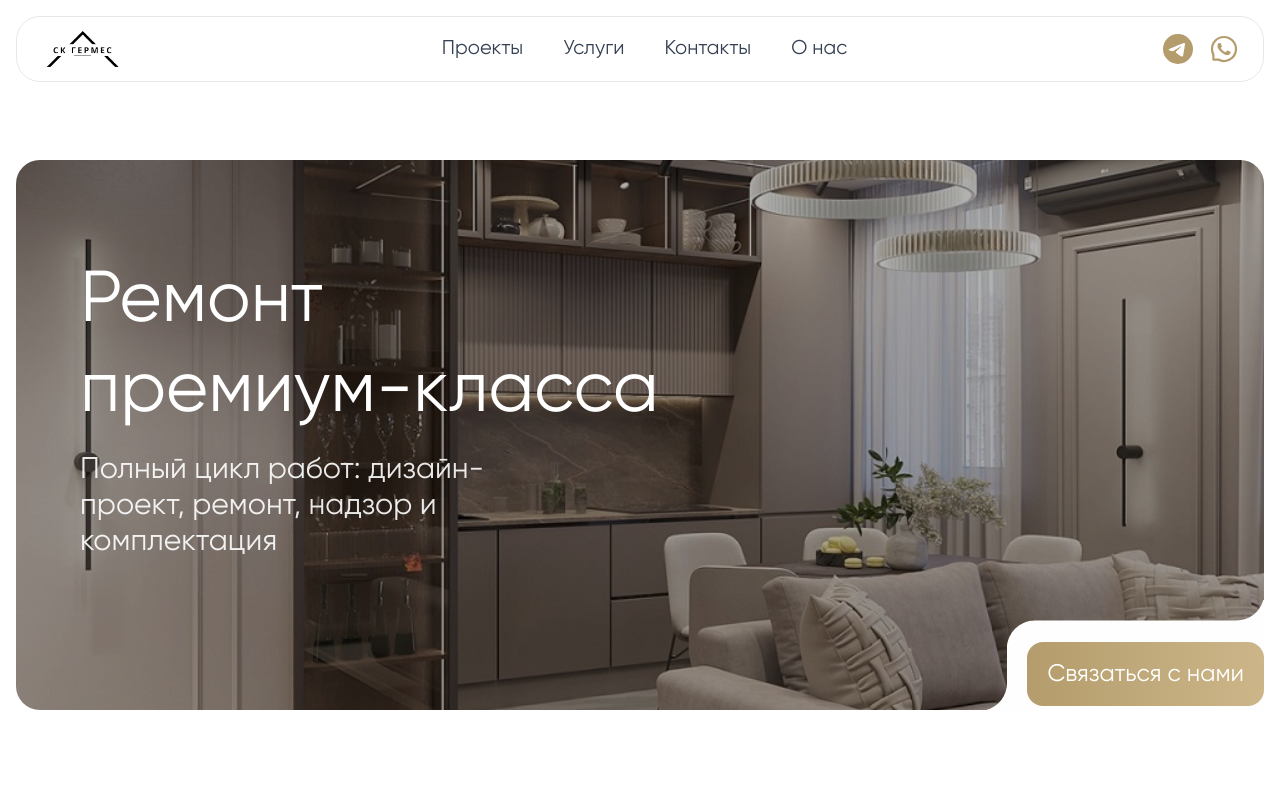
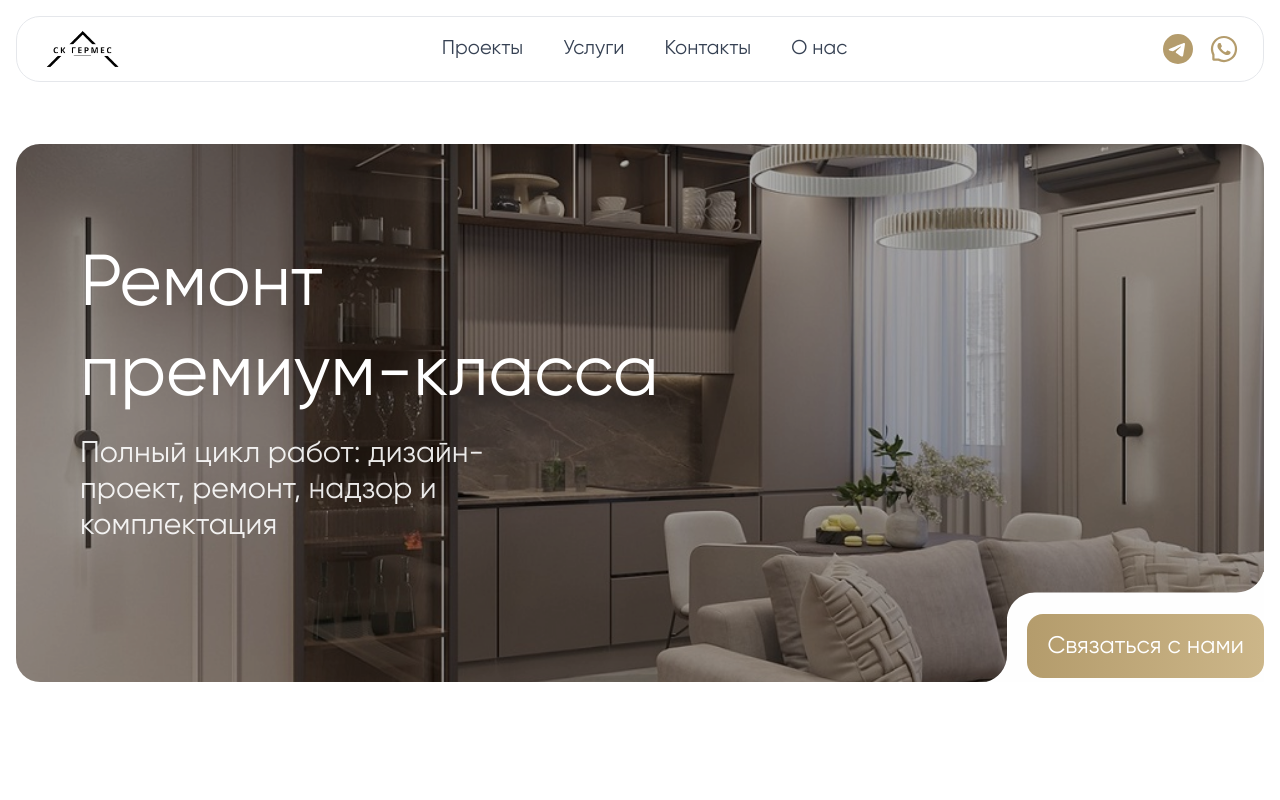
Before and after one commit to mksusha/master-tver, a Next.js app: page / in a window 1280 px wide. Shown: the top 800 px of the page. Built offline with nearby package versions, Linux system fonts and the light colour scheme.

Commit message:
Update repair hero

```diff
--- a/src/components/RepairHero.tsx
+++ b/src/components/RepairHero.tsx
@@ -4,8 +4,8 @@ import Image from "next/image";
 
 export default function RepairHero() {
     return (
-        <section className="relative flex justify-center mt-40 my-28 px-4">
-            <div className="relative w-full max-w-[1600px] h-[43vw] min-h-[500px] rounded-3xl rounded-br-none overflow-hidden">
+        <section className="relative flex justify-center mt-36 my-28 px-4">
+            <div className="relative w-full max-w-[1600px] h-[42vw] max-h-[790px] min-h-[500px] rounded-3xl rounded-br-none overflow-hidden">
 
                 {/* Фото-фон */}
                 <Image
```
